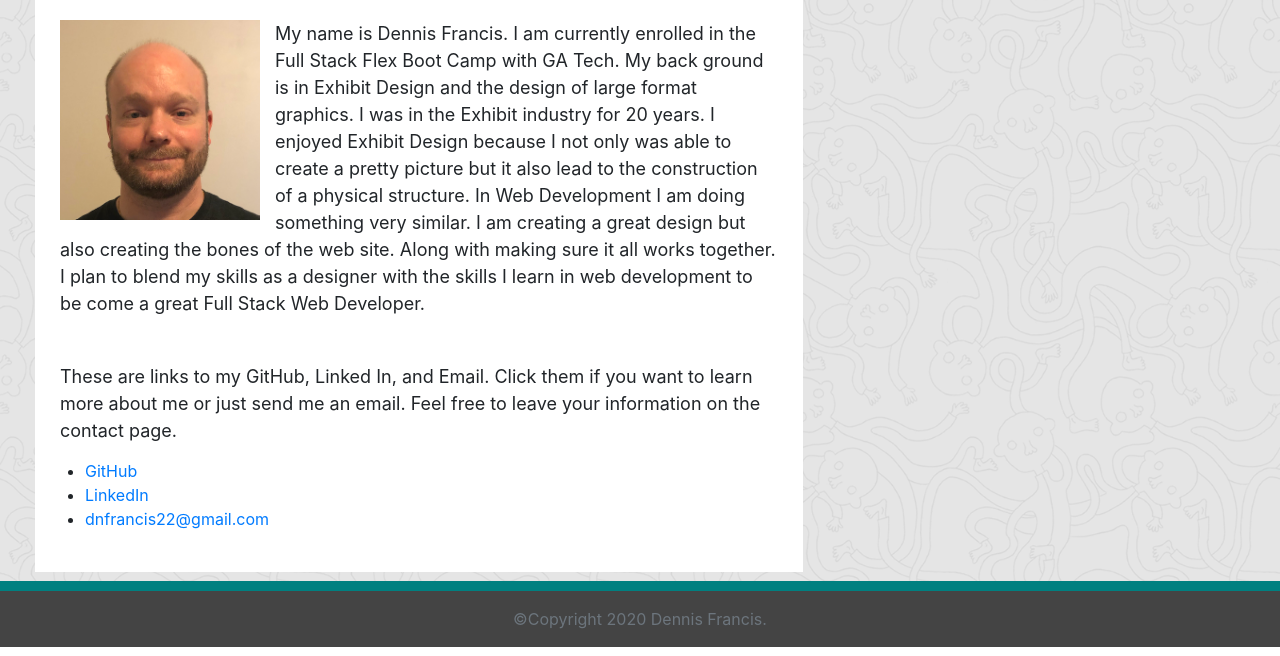
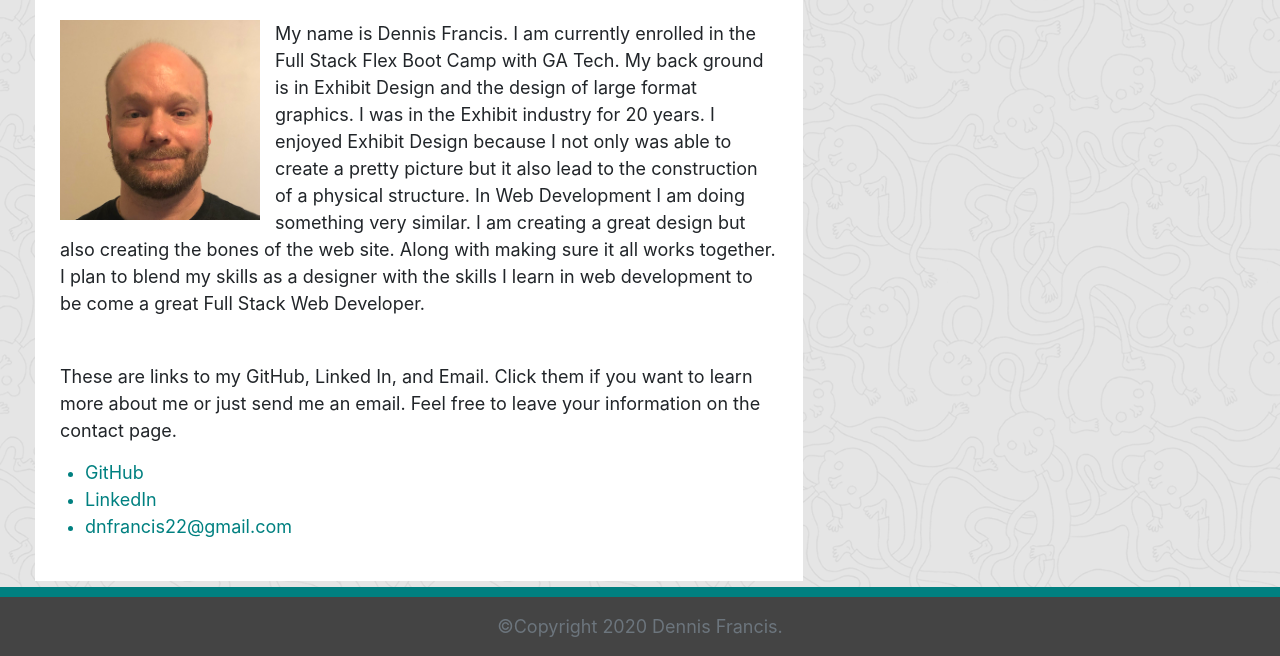
Before and after one commit to dnfrancis22/responsive-portfolio, a plain HTML site: page index.html in a window 1280 px wide. Shown: the part 238-894 px from the top of the page. Drawn offline with nearby package versions, Linux system fonts and the light colour scheme.

Commit message:
made changes to fix validation problems

```diff
--- a/style.css
+++ b/style.css
@@ -80,15 +80,26 @@ p {
   margin: 15px;
   font-size: 18px;
 }
+/* ul an a are specific to the links on the about me page. */
+ul {
+  color: teal;
+}
+
+a {
+  color: teal;
+  font-size: 18px;
+}
 /* the class img is specific to the images on the portfolio page. */
 .img {
   width: 350px;
   height: 350px;
 }
+
 /* footer is specific to the footer section of each page. */
 #footer {
   background-color: rgb(68, 68, 68);
   border-top: 10px solid teal;
+  font-size: 18px;
   text-align: center;
   position: absolute;
   right: 0;
```
